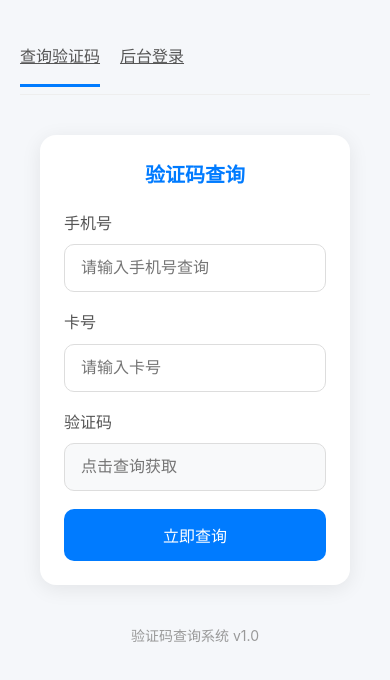
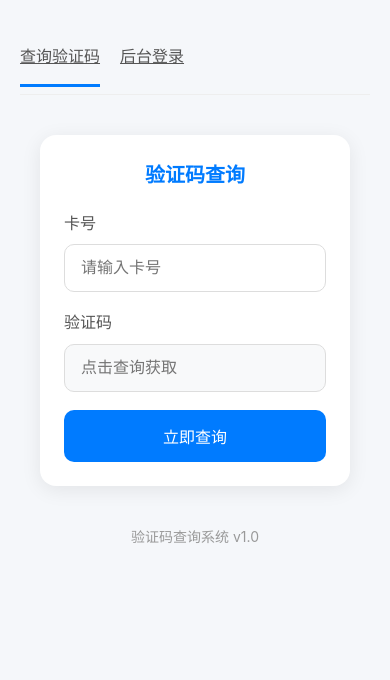
Before and after one commit to jiang9922/card-manager, a Vue app in the folder frontend/: page /query in a window 390 px wide. Shown: the top 680 px of the page. Built offline with nearby package versions, Linux system fonts and the light colour scheme; the HTML template or start-up script is replaced by a standard one.

Commit message:
Remove phone input from query page, keep only card number

```diff
--- a/frontend/src/components/QueryCard.vue
+++ b/frontend/src/components/QueryCard.vue
@@ -2,23 +2,6 @@
   <div class="card">
     <h3>验证码查询</h3>
     <div class="field">
-      <label>手机号</label>
-      <input v-model="phone" @keyup.enter="loadCards" placeholder="请输入手机号查询" />
-    </div>
-    <div class="field" v-if="cardList.length > 0">
-      <label>选择卡号</label>
-      <select v-model="selectedCard" @change="query">
-        <option value="">请选择卡号</option>
-        <option v-for="c in cardList" :key="c.id" :value="c.query_url?.split('?card=')[1] || c.card_no">
-          {{ c.card_no }}
-        </option>
-      </select>
-    </div>
-    <div class="field" v-else-if="phone && !loading">
-      <label>卡号</label>
-      <input v-model="cardNo" @keyup.enter="query" placeholder="请输入卡号直接查询" />
-    </div>
-    <div class="field" v-else>
       <label>卡号</label>
       <input v-model="cardNo" @keyup.enter="query" placeholder="请输入卡号" />
     </div>
@@ -49,14 +32,11 @@
 // - 展示验证码、获取时间与过期时间
 // - 支持从 URL（`card_enc`/`card`/`card_no`）预填卡号，便于分享或从后台跳转
 // - 提供复制验证码到剪贴板
-import { ref, onMounted, watch } from 'vue'
+import { ref, onMounted } from 'vue'
 import { useToast } from '../composables/useToast'
 
 const toast = useToast()
 // 展示数据与状态
-const phone = ref('')
-const cardList = ref<any[]>([])
-const selectedCard = ref('')
 const cardNo = ref('')
 const code = ref('')
 const codeTime = ref('')
@@ -67,51 +47,27 @@ const loading = ref(false)
 const copyText = ref('复制')
 
 onMounted(() => {
-  // 从 URL 参数恢复
+  // 从 URL 参数恢复卡号
   const params = new URLSearchParams(window.location.search)
   const enc = params.get('card_enc')
   if (enc) {
     try {
       const decoded = atob(enc)
+      // 提取纯卡号（去掉随机字母后缀）
       cardNo.value = decoded.split('_')[0] || decoded
     } catch {}
   } else {
     const plain = params.get('card') || params.get('card_no')
     if (plain) {
+      // 提取纯卡号（去掉随机字母后缀）
       cardNo.value = plain.split('_')[0] || plain
     }
   }
-  // 监听手机号变化，自动加载卡密列表
-  watch(phone, loadCards)
 })
 
-// 根据手机号加载卡密列表
-async function loadCards() {
-  if (!phone.value.trim()) {
-    cardList.value = []
-    return
-  }
-  loading.value = true
-  try {
-    const res = await fetch(`/api/cards?phone=${encodeURIComponent(phone.value)}&page_size=100`)
-    const json = await res.json()
-    if (json.code === 0 && json.data && json.data.cards) {
-      cardList.value = json.data.cards
-    } else {
-      cardList.value = []
-    }
-  } catch {
-    cardList.value = []
-  } finally {
-    loading.value = false
-  }
-}
-
 async function query() {
-  // 优先使用选择的卡号
-  const queryCardNo = selectedCard.value || cardNo.value
-  if (!queryCardNo.trim()) return toast('请输入卡号', 'error')
-
+  // 基本校验与 UI 状态复位
+  if (!cardNo.value.trim()) return toast('请输入卡号', 'error')
   loading.value = true
   error.value = ''
   result.value = false
@@ -119,7 +75,8 @@ async function query() {
   codeTime.value = ''
 
   try {
-    const url = `/api/cards/query?card=${encodeURIComponent(queryCardNo)}`
+    // 查询页调用后端接口，后端根据卡号从数据库中查找链接
+    const url = `/api/cards/query?card=${encodeURIComponent(cardNo.value)}`
     const res = await fetch(url)
     const json = await res.json()
     if (json.code !== 0 || !json.data) {
```
Also changed, not shown: 1 other file (tests, documents, lock files or other folders).
